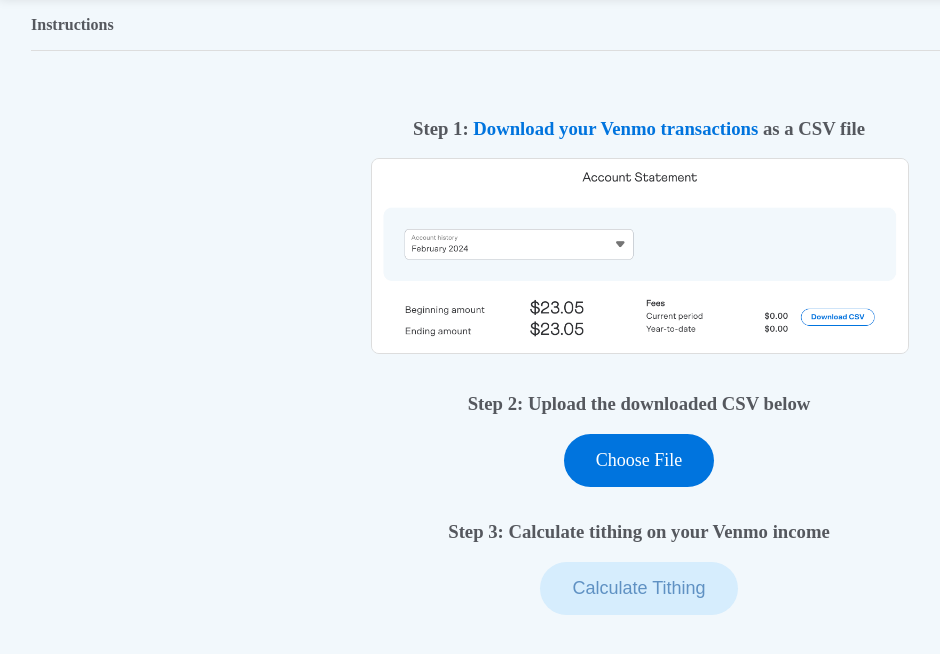
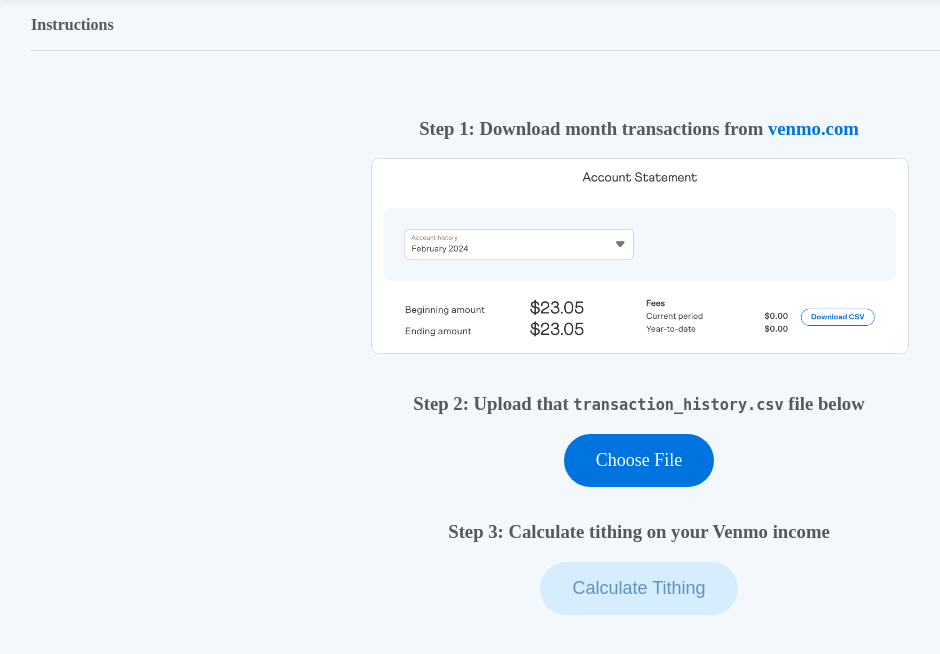
Before and after one commit to brighamandersen/venmo-tithing, a Flask app: page / in a window 1280 px wide. Shown: the part 59-713 px from the top of the page, without its empty margins (1-941 px from the left). Run offline with Flask 3, Linux system fonts and the light colour scheme; some web fonts are replaced.

Commit message:
Fix wording

```diff
--- a/templates/index.html
+++ b/templates/index.html
@@ -46,11 +46,10 @@
       <div class="width-container">
         <div class="step step-one">
           <h3 class="step-header">
-            Step 1:
+            Step 1: Download month transactions from
             <a href="https://account.venmo.com/statement" target="_blank"
-              >Download your Venmo transactions</a
+              >venmo.com</a
             >
-            as a CSV file
           </h3>
           <a href="https://account.venmo.com/statement" target="_blank">
             <img
@@ -66,7 +65,10 @@
           method="post"
         >
           <div class="step step-two">
-            <h3 class="step-header">Step 2: Upload the downloaded CSV below</h3>
+            <h3 class="step-header">
+              Step 2: Upload that <code>transaction_history.csv</code> file
+              below
+            </h3>
             <input
               accept=".csv"
               class="csv-input"
```
